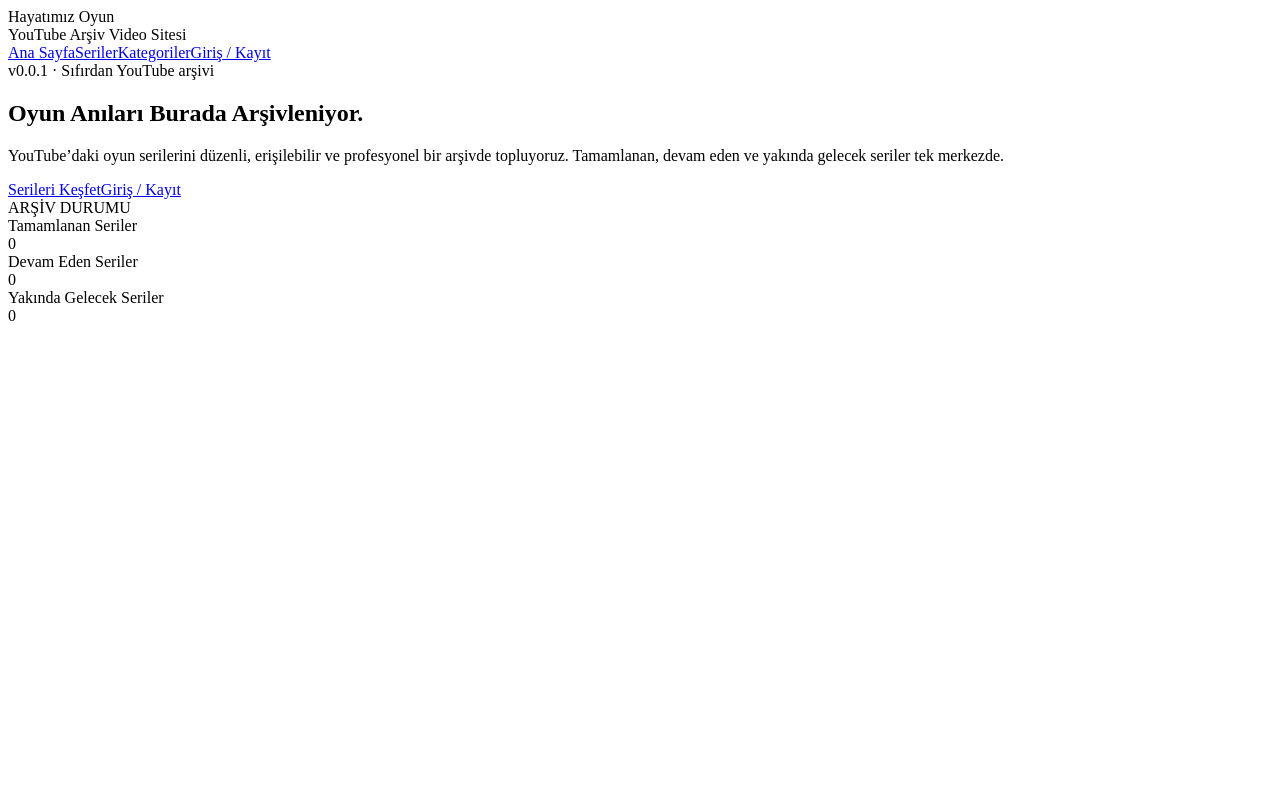
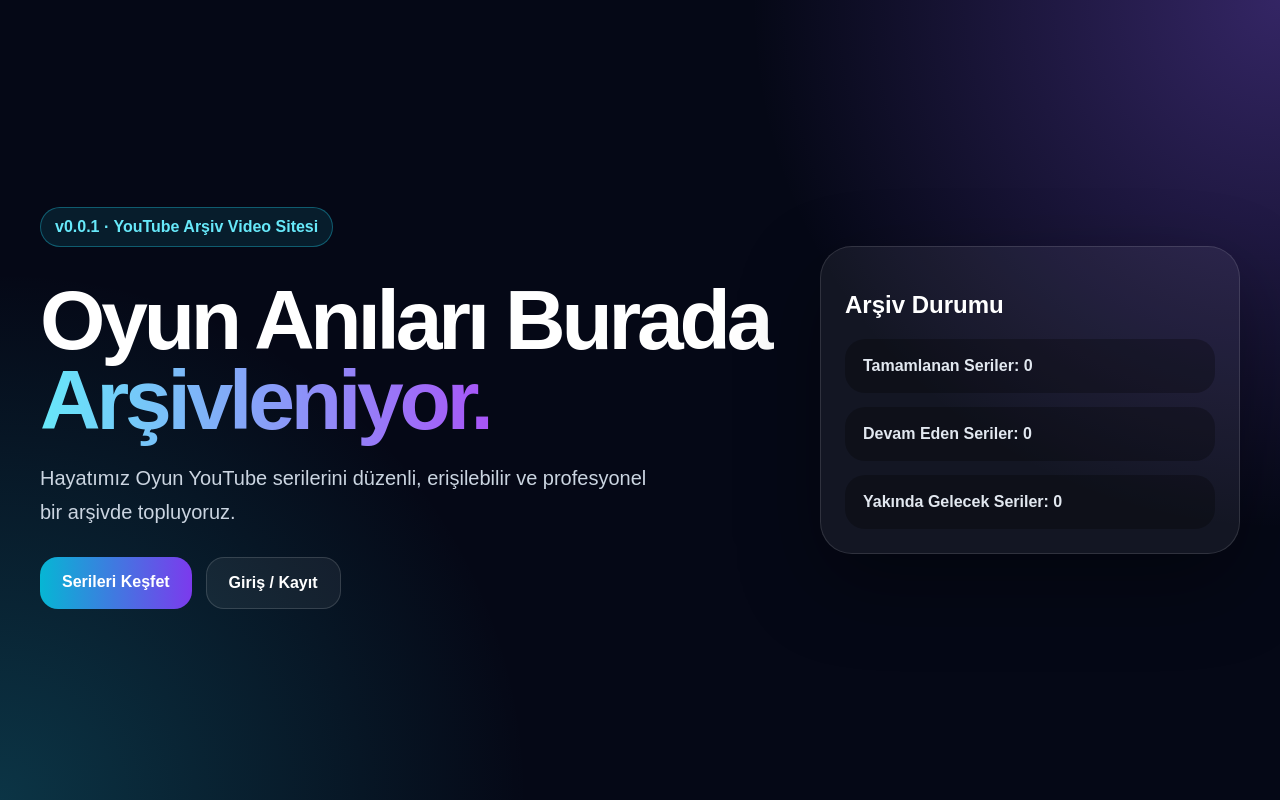
Before and after one commit to hayatimizoyunyoutube/test, a Next.js app: page / in a window 1280 px wide. Built offline with nearby package versions, Linux system fonts and the light colour scheme.

Commit message:
v0.0.1 ana sayfa 404 fix

```diff
--- /dev/null
+++ b/app/globals.css
@@ -0,0 +1,108 @@
+* {
+  box-sizing: border-box;
+}
+
+html,
+body {
+  margin: 0;
+  min-height: 100%;
+  background: #050816;
+  color: white;
+  font-family: Arial, Helvetica, sans-serif;
+}
+
+a {
+  color: inherit;
+  text-decoration: none;
+}
+
+.home {
+  min-height: 100vh;
+  background:
+    radial-gradient(circle at top right, rgba(139, 92, 246, 0.35), transparent 35%),
+    radial-gradient(circle at bottom left, rgba(34, 211, 238, 0.22), transparent 35%),
+    #050816;
+}
+
+.hero {
+  min-height: 100vh;
+  width: min(1200px, calc(100% - 40px));
+  margin: 0 auto;
+  display: grid;
+  grid-template-columns: 1fr 420px;
+  gap: 40px;
+  align-items: center;
+}
+
+.badge {
+  display: inline-block;
+  padding: 10px 14px;
+  border: 1px solid rgba(34, 211, 238, 0.35);
+  border-radius: 999px;
+  background: rgba(34, 211, 238, 0.1);
+  color: #67e8f9;
+  font-weight: 700;
+}
+
+h1 {
+  margin: 18px 0;
+  max-width: 760px;
+  font-size: clamp(44px, 7vw, 84px);
+  line-height: 0.95;
+  letter-spacing: -0.05em;
+}
+
+h1 span {
+  background: linear-gradient(90deg, #67e8f9, #a855f7);
+  -webkit-background-clip: text;
+  color: transparent;
+}
+
+.text {
+  max-width: 620px;
+  color: #cbd5e1;
+  font-size: 20px;
+  line-height: 1.7;
+}
+
+.actions {
+  display: flex;
+  gap: 14px;
+  margin-top: 28px;
+}
+
+.actions a {
+  padding: 16px 22px;
+  border-radius: 18px;
+  background: linear-gradient(90deg, #06b6d4, #7c3aed);
+  font-weight: 800;
+}
+
+.actions .ghost {
+  background: rgba(255,255,255,0.06);
+  border: 1px solid rgba(255,255,255,0.14);
+}
+
+.panel {
+  border: 1px solid rgba(255,255,255,0.12);
+  border-radius: 32px;
+  background: rgba(255,255,255,0.06);
+  padding: 24px;
+  box-shadow: 0 30px 80px rgba(0,0,0,0.35);
+}
+
+.card {
+  margin-top: 14px;
+  padding: 18px;
+  border-radius: 20px;
+  background: rgba(0,0,0,0.28);
+  color: #e2e8f0;
+  font-weight: 700;
+}
+
+@media (max-width: 900px) {
+  .hero {
+    grid-template-columns: 1fr;
+    padding: 60px 0;
+  }
+}
--- /dev/null
+++ b/app/layout.tsx
@@ -0,0 +1,19 @@
+import type { Metadata } from "next";
+import "./globals.css";
+
+export const metadata: Metadata = {
+  title: "Hayatımız Oyun",
+  description: "YouTube oyun serileri arşivi",
+};
+
+export default function RootLayout({
+  children,
+}: {
+  children: React.ReactNode;
+}) {
+  return (
+    <html lang="tr">
+      <body>{children}</body>
+    </html>
+  );
+}
--- a/app/page.tsx
+++ b/app/page.tsx
@@ -1,78 +1,27 @@
 export default function HomePage() {
   return (
-    <main className="min-h-screen bg-[#050816] text-white">
-      <section className="mx-auto flex min-h-screen max-w-7xl flex-col px-6 py-8">
-        <header className="flex items-center justify-between border-b border-white/10 pb-6">
-          <div>
-            <div className="text-2xl font-black tracking-tight">Hayatımız Oyun</div>
-            <div className="text-sm text-slate-400">YouTube Arşiv Video Sitesi</div>
+    <main className="home">
+      <section className="hero">
+        <div>
+          <p className="badge">v0.0.1 · YouTube Arşiv Video Sitesi</p>
+          <h1>
+            Oyun Anıları Burada <span>Arşivleniyor.</span>
+          </h1>
+          <p className="text">
+            Hayatımız Oyun YouTube serilerini düzenli, erişilebilir ve profesyonel
+            bir arşivde topluyoruz.
+          </p>
+          <div className="actions">
+            <a href="/series">Serileri Keşfet</a>
+            <a href="/auth" className="ghost">Giriş / Kayıt</a>
           </div>
+        </div>
 
-          <nav className="hidden gap-6 text-sm text-slate-300 md:flex">
-            <a href="/" className="text-cyan-300">Ana Sayfa</a>
-            <a href="/series">Seriler</a>
-            <a href="/categories">Kategoriler</a>
-            <a href="/auth">Giriş / Kayıt</a>
-          </nav>
-        </header>
-
-        <div className="grid flex-1 items-center gap-10 py-16 lg:grid-cols-[1fr_520px]">
-          <div>
-            <div className="mb-5 inline-flex rounded-full border border-cyan-400/30 bg-cyan-400/10 px-4 py-2 text-sm font-semibold text-cyan-200">
-              v0.0.1 · Sıfırdan YouTube arşivi
-            </div>
-
-            <h1 className="max-w-3xl text-5xl font-black leading-tight md:text-7xl">
-              Oyun Anıları Burada{" "}
-              <span className="bg-gradient-to-r from-cyan-300 to-purple-400 bg-clip-text text-transparent">
-                Arşivleniyor.
-              </span>
-            </h1>
-
-            <p className="mt-6 max-w-2xl text-lg leading-8 text-slate-300">
-              YouTube’daki oyun serilerini düzenli, erişilebilir ve profesyonel
-              bir arşivde topluyoruz. Tamamlanan, devam eden ve yakında gelecek
-              seriler tek merkezde.
-            </p>
-
-            <div className="mt-8 flex flex-wrap gap-4">
-              <a
-                href="/series"
-                className="rounded-2xl bg-gradient-to-r from-cyan-500 to-purple-600 px-6 py-4 font-bold shadow-lg shadow-purple-900/30"
-              >
-                Serileri Keşfet
-              </a>
-              <a
-                href="/auth"
-                className="rounded-2xl border border-white/15 bg-white/5 px-6 py-4 font-bold text-slate-200"
-              >
-                Giriş / Kayıt
-              </a>
-            </div>
-          </div>
-
-          <div className="rounded-[2rem] border border-white/10 bg-white/[0.04] p-5 shadow-2xl shadow-purple-950/30">
-            <div className="rounded-[1.5rem] bg-gradient-to-br from-cyan-500/20 via-purple-500/20 to-blue-950 p-6">
-              <div className="mb-4 text-sm font-bold text-cyan-200">ARŞİV DURUMU</div>
-
-              <div className="space-y-4">
-                <div className="rounded-2xl bg-black/30 p-5">
-                  <div className="text-sm text-slate-400">Tamamlanan Seriler</div>
-                  <div className="mt-2 text-3xl font-black">0</div>
-                </div>
-
-                <div className="rounded-2xl bg-black/30 p-5">
-                  <div className="text-sm text-slate-400">Devam Eden Seriler</div>
-                  <div className="mt-2 text-3xl font-black">0</div>
-                </div>
-
-                <div className="rounded-2xl bg-black/30 p-5">
-                  <div className="text-sm text-slate-400">Yakında Gelecek Seriler</div>
-                  <div className="mt-2 text-3xl font-black">0</div>
-                </div>
-              </div>
-            </div>
-          </div>
+        <div className="panel">
+          <h2>Arşiv Durumu</h2>
+          <div className="card">Tamamlanan Seriler: 0</div>
+          <div className="card">Devam Eden Seriler: 0</div>
+          <div className="card">Yakında Gelecek Seriler: 0</div>
         </div>
       </section>
     </main>
--- /dev/null
+++ b/next.config.mjs
@@ -0,0 +1,4 @@
+/** @type {import('next').NextConfig} */
+const nextConfig = {};
+
+export default nextConfig;
```
Also changed, not shown: package.json (+10 -13 lines), 1 other file (tests, documents, lock files or other folders).
